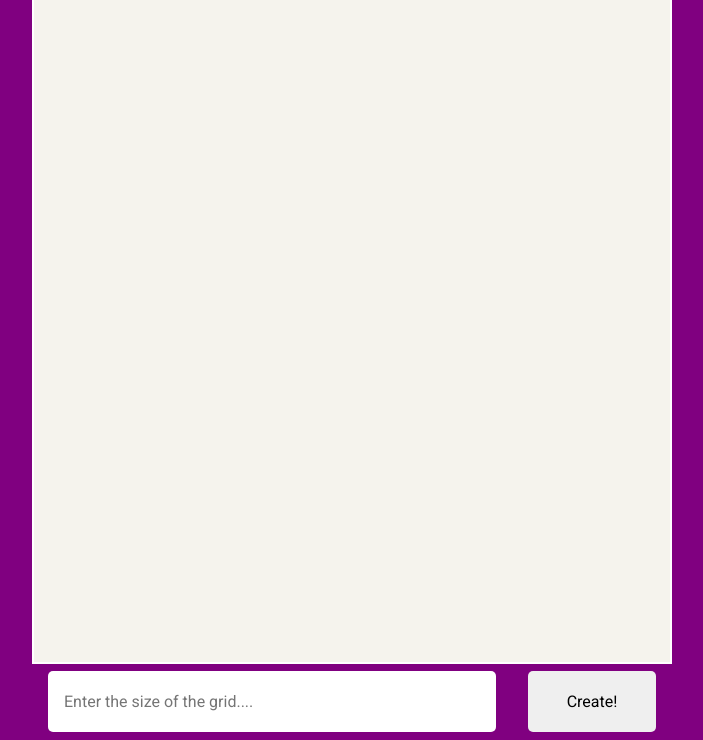
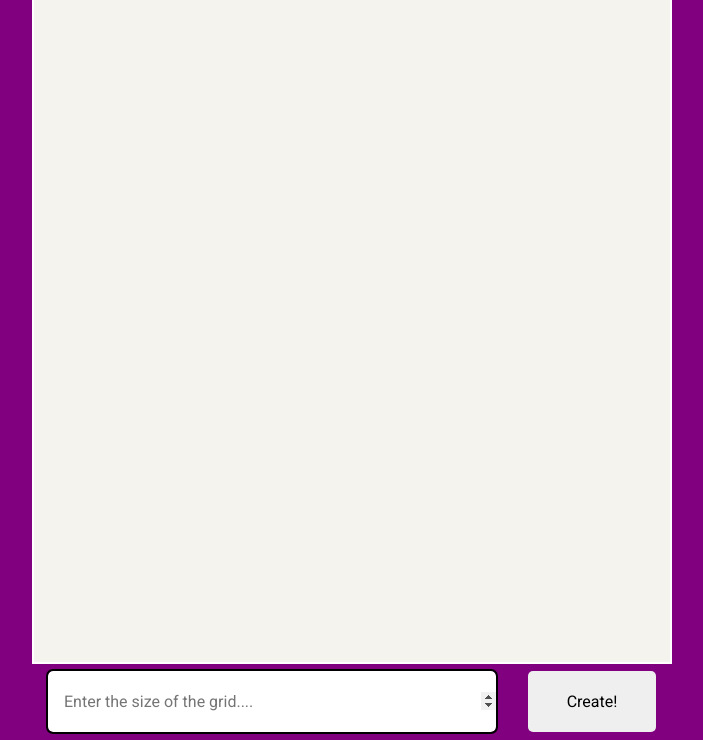
Before and after one commit to HemantDahiyaCodes/Etch-a-Sketch, a plain HTML site: page index.html in a window 1280 px wide. Shown: the part 60-800 px from the top of the page, without its empty margins (288-991 px from the left). Drawn offline with Linux system fonts and the light colour scheme.

Commit message:
Added the functionality to auto focus the input element

```diff
--- a/index.html
+++ b/index.html
@@ -15,7 +15,7 @@
       <p>Etch-a-Sketch</p>
       <div class="grid-container"></div>
       <div class="grid-size">
-        <input type="number" name="size" id="size" placeholder="Enter the size of the grid...." required min="1" max="100" />
+        <input type="number" name="size" id="size" placeholder="Enter the size of the grid...." required min="1" max="100" autofocus />
         <button id="create-grid">Create!</button>
       </div>
     </div>
```
